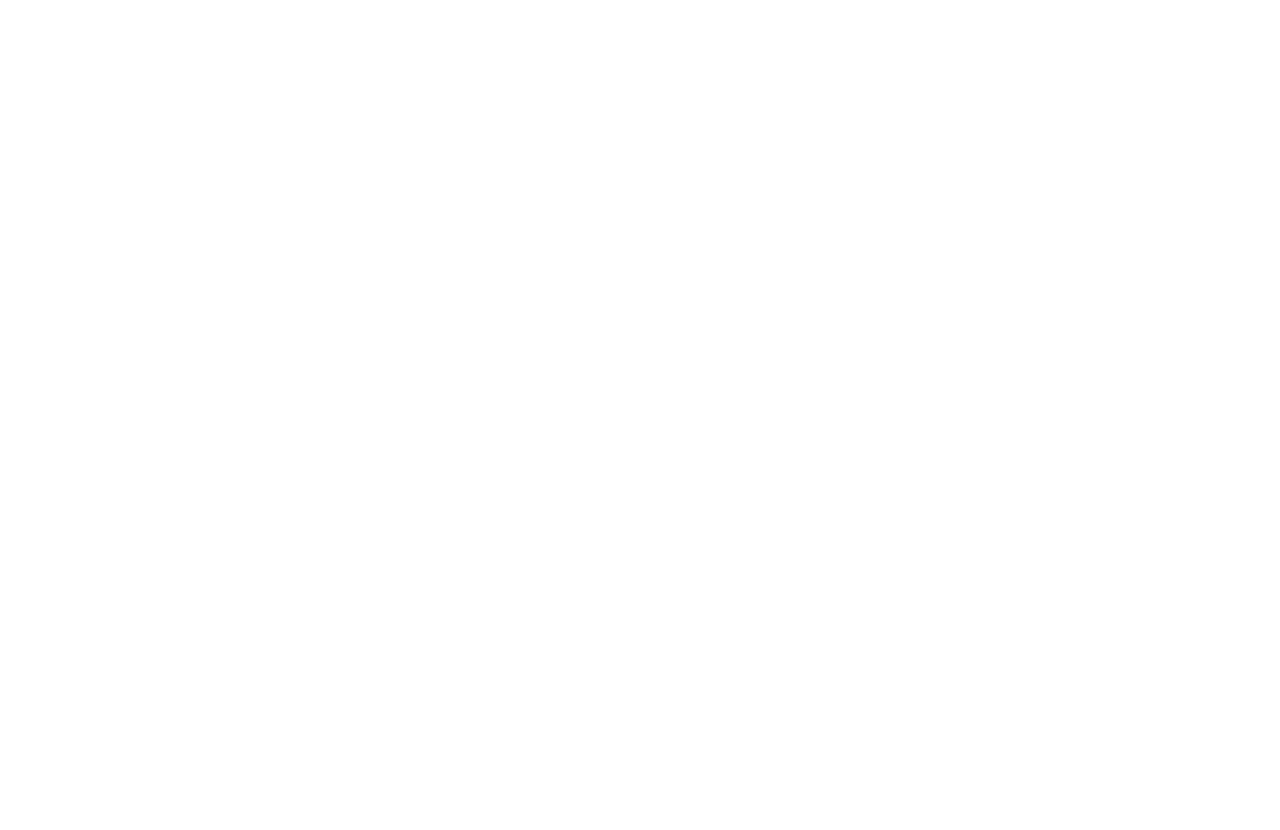
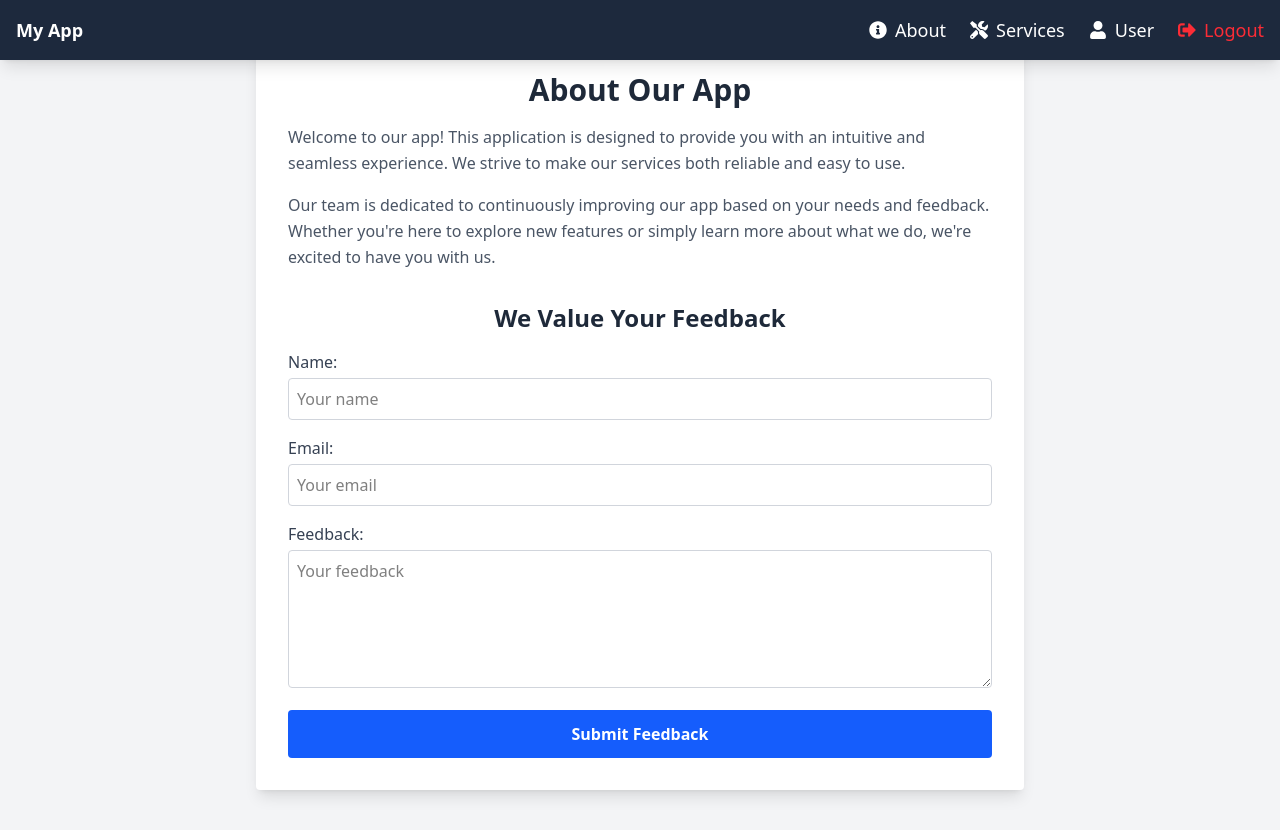
Before and after one commit to talanayush/CabPool, a React (Vite) app in the folder frontend/: page /about in a window 1280 px wide. Before the commit this address had no page. Before the commit the page ends 800 px from the top, so only its background shows below. Built offline with nearby package versions, Linux system fonts and the light colour scheme.

Commit message:
added about us and did some minor changes in the ticket and user profile and navbar.

```diff
--- a/frontend/package.json
+++ b/frontend/package.json
@@ -11,7 +11,6 @@
   },
   "dependencies": {
     "@tailwindcss/vite": "^4.0.7",
-    "cross-env": "^7.0.3",
     "jwt-decode": "^4.0.0",
     "qrcode": "^1.5.4",
     "qrcode.react": "^4.2.0",
@@ -26,6 +25,7 @@
     "@types/react": "^19.0.8",
     "@types/react-dom": "^19.0.3",
     "@vitejs/plugin-react": "^4.3.4",
+    "cross-env": "^7.0.3",
     "eslint": "^9.19.0",
     "eslint-plugin-react": "^7.37.4",
     "eslint-plugin-react-hooks": "^5.0.0",
--- a/frontend/src/App.jsx
+++ b/frontend/src/App.jsx
@@ -5,6 +5,7 @@
 import Register from "./components/Register";
 import User from "./components/UserProfile";
 import TicketInfo from "./components/TicketInfo";
+import AboutPage from "./components/About";
 
 function App() {
   const [isAuthenticated, setIsAuthenticated] = useState(!!localStorage.getItem("token"));
@@ -27,21 +28,40 @@
       <Routes>
         <Route
           path="/"
-          element={isAuthenticated ? <Home isAuthenticated={isAuthenticated} setIsAuthenticated={setIsAuthenticated} /> : <Navigate to="/login" />}
+          element={isAuthenticated ?
+            <Home isAuthenticated={isAuthenticated} setIsAuthenticated={setIsAuthenticated} />
+            :
+            <Navigate to="/login" />}
         />
         <Route
           path="/login"
-          element={isAuthenticated ? <Navigate to="/" /> : <Login setIsAuthenticated={setIsAuthenticated} />}
+          element={isAuthenticated ?
+            <Navigate to="/" />
+            :
+            <Login isAuthenticated={isAuthenticated} setIsAuthenticated={setIsAuthenticated} />}
         />
         <Route
           path="/register"
-          element={isAuthenticated ? <Navigate to="/" /> : <Register setIsAuthenticated={setIsAuthenticated} />}
+          element={isAuthenticated ?
+            <Navigate to="/" />
+            :
+            <Register isAuthenticated={isAuthenticated} setIsAuthenticated={setIsAuthenticated} />}
         />
         <Route
           path="/user"
-          element={isAuthenticated ? <User isAuthenticated={isAuthenticated} /> : <Navigate to="/login" />}
+          element={isAuthenticated ?
+            <User isAuthenticated={isAuthenticated} />
+            :
+            <Navigate to="/login" />}
         />
-         <Route path="/ticket/:ticketId" element={<TicketInfo />} /> {/* Route for TicketInfo */}
+        <Route
+          path="/ticket/:ticketId"
+          element={<TicketInfo isAuthenticated={isAuthenticated} />}
+        />
+        <Route
+          path="/about"
+          element={<AboutPage isAuthenticated={isAuthenticated} />}
+        />
       </Routes>
     </Router>
   );
--- /dev/null
+++ b/frontend/src/components/About.jsx
@@ -0,0 +1,66 @@
+import React from 'react';
+import Navbar from './Navbar';
+
+const AboutPage = () => {
+  return (
+    <div className="min-h-screen bg-gray-100 py-10">
+    <Navbar/>
+      <div className="max-w-3xl mx-auto bg-white p-8 shadow-lg rounded">
+        <h1 className="text-3xl font-bold text-center text-gray-800 mb-4">About Our App</h1>
+        <p className="text-gray-600 leading-relaxed mb-4">
+          Welcome to our app! This application is designed to provide you with an intuitive and seamless experience.
+          We strive to make our services both reliable and easy to use.
+        </p>
+        <p className="text-gray-600 leading-relaxed mb-8">
+          Our team is dedicated to continuously improving our app based on your needs and feedback. Whether you're here to explore
+          new features or simply learn more about what we do, we're excited to have you with us.
+        </p>
+
+        <h2 className="text-2xl font-semibold text-center text-gray-800 mb-4">We Value Your Feedback</h2>
+        <form action="/submit-feedback" method="POST" className="space-y-4">
+          <div>
+            <label htmlFor="name" className="block text-gray-700 font-medium">Name:</label>
+            <input
+              type="text"
+              id="name"
+              name="name"
+              placeholder="Your name"
+              className="mt-1 w-full p-2 border border-gray-300 rounded focus:outline-none focus:ring-2 focus:ring-blue-400"
+            />
+          </div>
+
+          <div>
+            <label htmlFor="email" className="block text-gray-700 font-medium">Email:</label>
+            <input
+              type="email"
+              id="email"
+              name="email"
+              placeholder="Your email"
+              className="mt-1 w-full p-2 border border-gray-300 rounded focus:outline-none focus:ring-2 focus:ring-blue-400"
+            />
+          </div>
+
+          <div>
+            <label htmlFor="feedback" className="block text-gray-700 font-medium">Feedback:</label>
+            <textarea
+              id="feedback"
+              name="feedback"
+              rows="5"
+              placeholder="Your feedback"
+              className="mt-1 w-full p-2 border border-gray-300 rounded focus:outline-none focus:ring-2 focus:ring-blue-400"
+            ></textarea>
+          </div>
+
+          <button
+            type="submit"
+            className="w-full py-3 bg-blue-600 text-white font-semibold rounded hover:bg-blue-700 transition duration-200"
+          >
+            Submit Feedback
+          </button>
+        </form>
+      </div>
+    </div>
+  );
+};
+
+export default AboutPage;
--- a/frontend/src/components/Navbar.jsx
+++ b/frontend/src/components/Navbar.jsx
@@ -1,7 +1,7 @@
 import { Link } from "react-router-dom";
 import { useState, useEffect } from "react";
 import PropTypes from "prop-types";
-import { FaInfoCircle, FaTools, FaPhone, FaUser, FaSignOutAlt } from "react-icons/fa";
+import { FaInfoCircle, FaTools, FaUser, FaSignOutAlt, FaHome } from "react-icons/fa";
 
 export default function Navbar({ setIsAuthenticated }) {
   const [isPWA, setIsPWA] = useState(false);
@@ -51,11 +51,14 @@
               {isMobile ? <FaTools /> : <> <FaTools /> <span>Services</span> </>}
             </Link>
           </li>
-          <li>
-            <Link to="/contact" className="hover:text-gray-300 flex items-center space-x-2">
-              {isMobile ? <FaPhone /> : <> <FaPhone /> <span>Contact</span> </>}
-            </Link>
-          </li>
+          {/* Home Button: Only visible on mobile */}
+          {isMobile && (
+            <li>
+              <Link to="/" className="hover:text-gray-300 flex items-center space-x-2">
+                <FaHome />
+              </Link>
+            </li>
+          )}
           <li>
             <Link to="/user" className="hover:text-gray-300 flex items-center space-x-2">
               {isMobile ? <FaUser /> : <> <FaUser /> <span>User</span> </>}
--- a/frontend/src/components/UserProfile.jsx
+++ b/frontend/src/components/UserProfile.jsx
@@ -55,7 +55,7 @@
 
   return (
     <div className="bg-gray-100 min-h-screen">
-      <Navbar />
+      <Navbar setIsAuthenticated={isAuthenticated} />
       <div className="max-w-4xl mx-auto mt-16 p-6">
 
         {/* User Info Card */}
```
Also changed, not shown: frontend/src/components/TicketInfo.jsx (+64 -28 lines), 1 other file (tests, documents, lock files or other folders).
